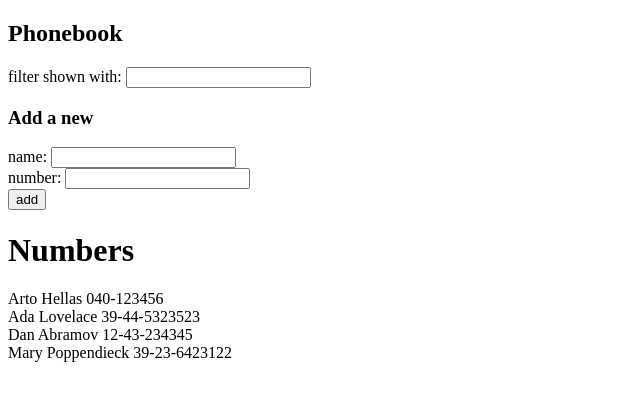
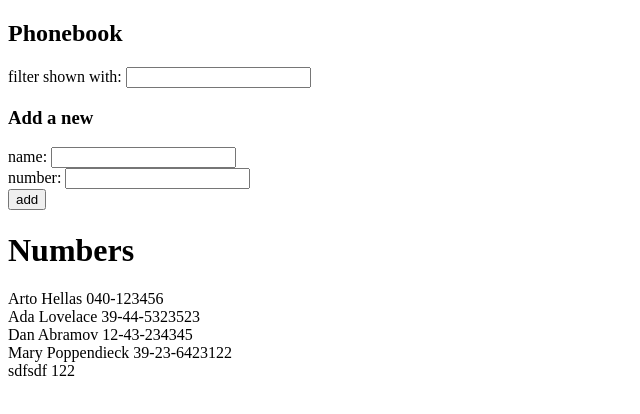
Before and after one commit to babiri/Fullstack-open-2022, a React (Create React App) app in the folder part2/phonebook/: page / in a window 1280 px wide. Shown: the top 414 px of the page, without its empty margins (0-640 px from the left). Built offline with nearby package versions, Linux system fonts and the light colour scheme; data requests are answered from the project's data file.

Commit message:
finished exercise 2.15

```diff
--- a/part2/phonebook/db.json
+++ b/part2/phonebook/db.json
@@ -1,5 +1,5 @@
 {
-  "persons":[
+  "persons": [
     {
       "name": "Arto Hellas",
       "number": "040-123456",
@@ -19,6 +19,11 @@
       "name": "Mary Poppendieck",
       "number": "39-23-6423122",
       "id": 4
+    },
+    {
+      "id": 5,
+      "name": "sdfsdf",
+      "number": "122"
     }
   ]
 }
--- a/part2/phonebook/src/App.js
+++ b/part2/phonebook/src/App.js
@@ -1,56 +1,23 @@
 import { useState, useEffect } from 'react'
 import axios from 'axios'
-
-const Person = ({ person }) => {
-  return (
-    <>
-      {person.name} {person.number}
-      <br />
-    </>
-  )
-}
-
-const Persons = ({ persons }) => {
-  return (
-    <>
-      <h1>Numbers</h1>
-      {persons.map(person =>
-        <Person key={person.id} person={person} />
-      )}
-    </>)
-}
-
-const Filter = ({filter, handleFilterChange}) => {
-  return (
-    <>
-      filter shown with: <input value={filter} onChange={handleFilterChange} />
-    </>
-  )
-}
-
-const PersonForm = ({addPerson, newName, handleNameChange, newNumber, handleNumberChange}) => {
-  return (
-    <>
-      <form onSubmit={addPerson}>
-        <div>
-          name: <input value={newName} onChange={ handleNameChange } />
-        </div>
-        <div>
-          number: <input value={newNumber} onChange={ handleNumberChange } />
-        </div>
-        <div>
-          <button type="submit">add</button>
-        </div>
-      </form>
-    </>
-  )
-}
+import Persons from './components/Persons'
+import Filter from './components/Filter'
+import PersonForm from './components/PersonForm'
+import personService from './services/persons'
 
 const App = () => {
   const [persons, setPersons] = useState([])
   const [newName, setNewName] = useState('')
   const [newNumber, setNewNumber] = useState('')
   const [filter, setFilter] = useState('')
+
+  useEffect(() => {
+    personService
+      .getAll()
+      .then(initialPersons => {
+        setPersons(initialPersons)
+      })
+  }, [])
 
   const addPerson = (event) => {
     event.preventDefault()
@@ -63,10 +30,17 @@
       name: newName,
       number: newNumber
     }
-    personsArray.includes(newName)
-    ? alert(`${newName} is already added to phonebook`) : setPersons(persons.concat(personObject))
-    setNewName('')
-    setNewNumber('')
+    if (personsArray.includes(newName)) {
+      alert(`${newName} is already added to phonebook`);
+    } else {
+      personService
+        .create(personObject)
+        .then(returnedPerson => {
+          setPersons(persons.concat(returnedPerson));
+          setNewName('')
+          setNewNumber('')
+        })
+    }
   }
 
   const personsToShow = filter
@@ -86,13 +60,6 @@
     setFilter(event.target.value)
   }
 
-  useEffect(() => {
-    axios
-      .get('http://localhost:3001/persons')
-      .then(response => {
-        setPersons(response.data)
-      })
-  }, [])
 
   return (
     <div>
--- /dev/null
+++ b/part2/phonebook/src/components/Filter.js
@@ -0,0 +1,9 @@
+const Filter = ({filter, handleFilterChange}) => {
+  return (
+    <>
+      filter shown with: <input value={filter} onChange={handleFilterChange} />
+    </>
+  )
+}
+
+export default Filter
--- /dev/null
+++ b/part2/phonebook/src/components/PersonForm.js
@@ -0,0 +1,19 @@
+const PersonForm = ({addPerson, newName, handleNameChange, newNumber, handleNumberChange}) => {
+  return (
+    <>
+      <form onSubmit={addPerson}>
+        <div>
+          name: <input value={newName} onChange={ handleNameChange } />
+        </div>
+        <div>
+          number: <input value={newNumber} onChange={ handleNumberChange } />
+        </div>
+        <div>
+          <button type="submit">add</button>
+        </div>
+      </form>
+    </>
+  )
+}
+
+export default PersonForm
--- /dev/null
+++ b/part2/phonebook/src/components/Persons.js
@@ -0,0 +1,20 @@
+const Person = ({ person }) => {
+  return (
+    <>
+      {person.name} {person.number}
+      <br />
+    </>
+  )
+}
+
+const Persons = ({ persons }) => {
+  return (
+    <>
+      <h1>Numbers</h1>
+      {persons.map(person =>
+        <Person key={person.id} person={person} />
+      )}
+    </>)
+}
+
+export default Persons
--- a/part2/phonebook/src/index.js
+++ b/part2/phonebook/src/index.js
@@ -1,6 +1,9 @@
+import ReactDOM from 'react-dom/client'
+import App from './App'
 import React from 'react'
-import ReactDOM from 'react-dom/client'
+import axios from 'axios'
 
-import App from './App'
-
-ReactDOM.createRoot(document.getElementById('root')).render(<App />)
+axios.get('http://localhost:3001/persons').then(response => {
+  const persons = response.data
+  ReactDOM.createRoot(document.getElementById('root')).render(<App persons={persons} />)
+})
--- /dev/null
+++ b/part2/phonebook/src/services/persons.js
@@ -0,0 +1,14 @@
+import axios from 'axios'
+const baseUrl = 'http://localhost:3001/persons'
+
+const getAll = () => {
+  const request = axios.get(baseUrl)
+  return request.then(response => response.data)
+}
+
+const create = newObject => {
+  const request = axios.post(baseUrl, newObject)
+  return request.then(response => response.data)
+}
+
+export default {getAll, create}
```
